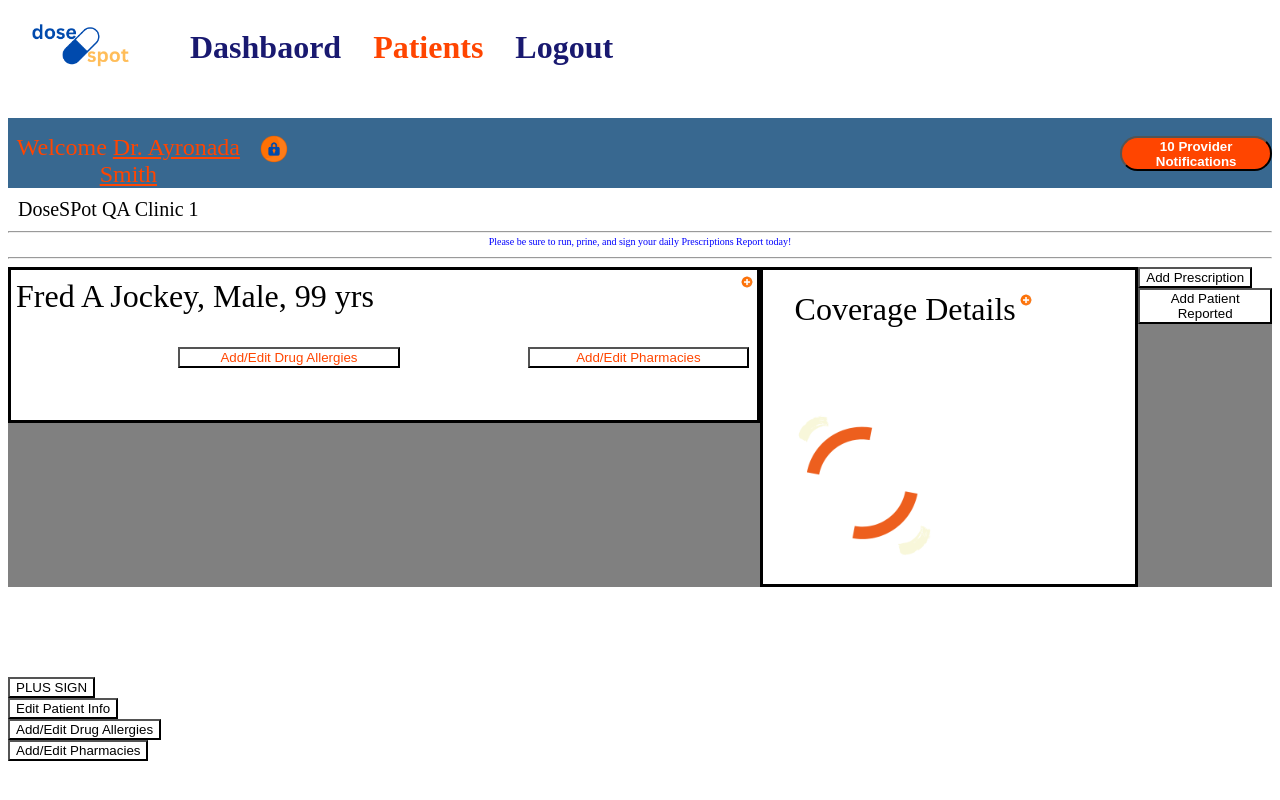
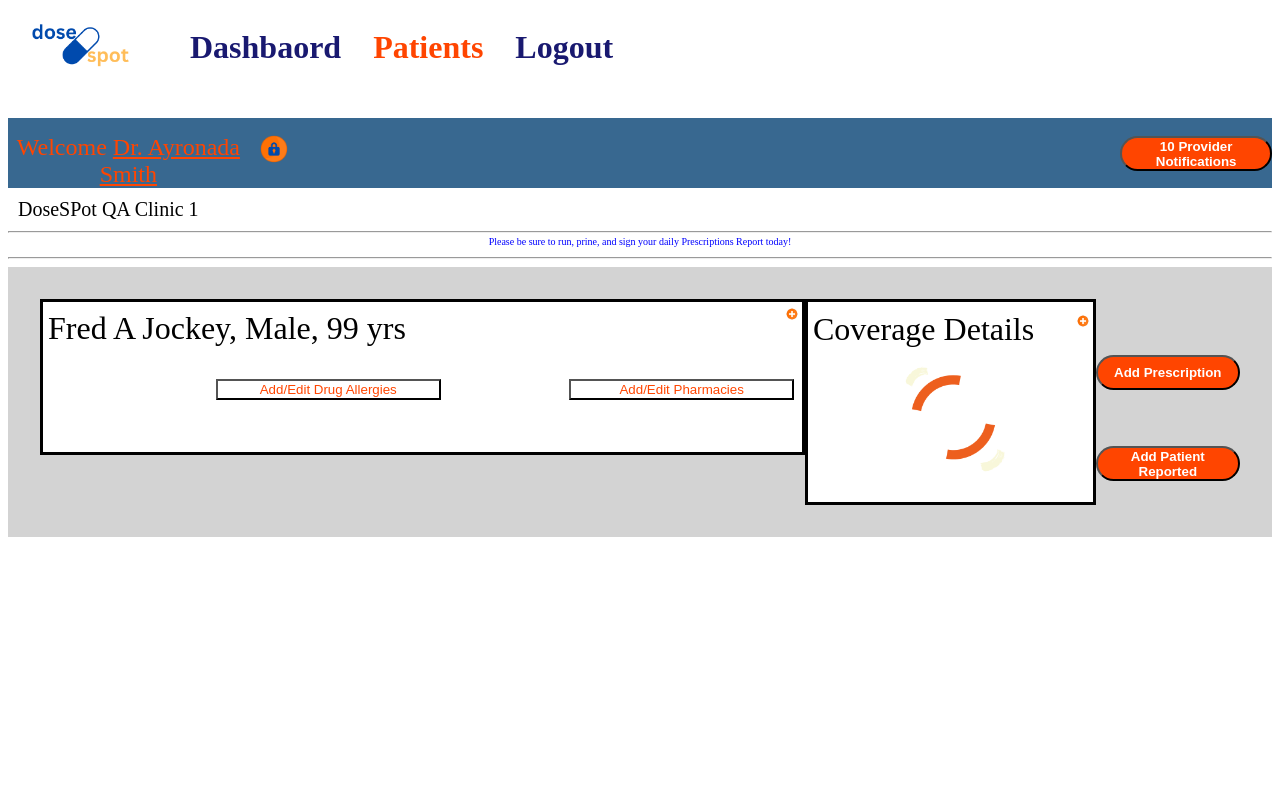
Before and after one commit to NadaSmith/ePrescription, a React (Create React App) app: page /dashboardpage in a window 1280 px wide. Shown: the top 800 px of the page. Built offline with nearby package versions, Linux system fonts and the light colour scheme.

Commit message:
Updating Dashboardpage components

```diff
--- a/src/components/AddPatientReported.js
+++ b/src/components/AddPatientReported.js
@@ -2,9 +2,8 @@ import React from "react";
 
 function AddPatientReported() {
     return(
-        <div>
-            <button>Add Patient Reported</button>
-        </div>
+        <button className="add-pateint-reported">Add Patient Reported</button>
+
     );
 }
 
--- /dev/null
+++ b/src/components/AddPrescription.css
@@ -0,0 +1,11 @@
+.add-prescription-button button {
+    border-radius: 20px;
+    background-color: orangered;
+    color: white;
+    font-weight: bold;
+    height: 35px;
+}
+
+.add-prescription-button {
+    margin-top: 2rem;
+}
--- a/src/components/AddPrescription.js
+++ b/src/components/AddPrescription.js
@@ -1,12 +1,13 @@
 import React from "react";
+import "./AddPrescription.css";
 
 function AddPrescription() {
 
 
     return(
-        <div>
-            <button>Add Prescription</button>
-        </div>
+        <button className="add-prescrition-button" type="submit">
+            Add Prescription
+        </button>
     );
 }
 
--- a/src/components/Insurance.css
+++ b/src/components/Insurance.css
@@ -1,30 +1,39 @@
 .insurance-component {
     border: black solid;
-    width: 400px;
-    height: 200;
+    width: 300px;
+    height: 200px;
+    margin-top: 2rem;
+    margin-bottom: 2rem;
+    display: flex;
+    flex-direction: column;
+    justify-content: center;
 }
 
 .insurance {
-    background-color: white;
-    height: 150px;
-    width: 300px;
+    background-color: transparent;
+
     display: flex;
     flex-direction: row;
+    margin-top: px;
+    justify-content: space-between;
 }
 
 .insurance img {
     width: 20px;
     height: 20px;
-    margin-top: 20px;
+    margin-top: 0px;
 }
 
 .coverage-details img {
-    width: 200px;
-    height: 200px;
-
+    background-color: transparent;
+    width: 150px;
+    height: 150px;
+    margin-left: 25%;
 }
 
 .insurance h1 {
     color: black;
     font-weight: lighter;
+    margin-left: 5px;
+    margin-top: 0;
 }
--- a/src/components/Insurance.js
+++ b/src/components/Insurance.js
@@ -13,8 +13,6 @@ function Insurance() {
             <div className="coverage-details">
                 <img src={insurance_pic}></img>
             </div>
-
-
         </div>
     );
 }
--- a/src/components/NameBanner.css
+++ b/src/components/NameBanner.css
@@ -39,5 +39,4 @@ emb {
     height: 35px;
     margin-left: 65%;
     margin-top: 1.1rem;
-
 }
--- a/src/components/PatientInfo.css
+++ b/src/components/PatientInfo.css
@@ -25,6 +25,8 @@
     height: 150px;
     display: flex;
     flex-direction: column;
+    margin-left: 2rem;
+    margin-top: 2rem;
 }
 
 .bottom {
--- a/src/pages/DashboardPage.css
+++ b/src/pages/DashboardPage.css
@@ -1,11 +1,24 @@
-.gray-section {
-    background-color: gray;
+.top-row {
+    background-color: lightgray;
     display: flex;
     flex-direction: row;
     justify-content: space-between;
 }
 
 .add-prescription-button {
-    background-color: gray;
+    background-color: lightgray;
+    display: flex;
+    flex-direction: column;
+    justify-content: space-evenly;
+    margin-top: -30px;
+    margin-right: 2rem;
+}
+
+
+.second-row {
+    background-color: lightgray;
+}
+
+.pending-medications {
 
 }
--- a/src/pages/DashboardPage.js
+++ b/src/pages/DashboardPage.js
@@ -43,50 +43,28 @@ function DashboardPage()  {
 
             <hr></hr>
 
-            <div className="gray-section">
+            <div className="top-row">
                 <PatientInfo />
 
                 <Insurance />
 
                 <div className="add-prescription-button">
-                    <AddPrescription />
+                    <AddPrescription className="first-button" />
 
                     <AddPatientReported />
                 </div>
+            </div>
+
+            <div className="second-row">
 
             </div>
 
-
-
-            <div className="patient-info-section">
-                <div>
-                    <h1>Mr Patient's name, sex, age</h1>
-                    <button>PLUS SIGN</button>
-                    <div>
-                        <button>Edit Patient Info</button>
-                    </div>
-                    <div>
-                        <button>Add/Edit Drug Allergies</button>
-                    </div>
-                    <div>
-                        <button>Add/Edit Pharmacies</button>
-                    </div>
-                </div>
-                <div>
-                    <h1>Coverage Details</h1>
-                    <img></img>
-                    <button>PLUS SIGN</button>
-                </div>
-                <div>
-                    <button>Add Prescription</button>
-                    <button>Add Patient Reported</button>
-                </div>
-            </div>
             <div className="add-medication">
 
             </div>
+
             {/*table of pending meds; in table add link to add prescription button*/}
-            <div className="Pending medications">
+            <div className="pending-medications">
 
             </div>
         </div>
```
Also changed, not shown: src/components/AddPatientReported.css (added, +11 -0 lines).
